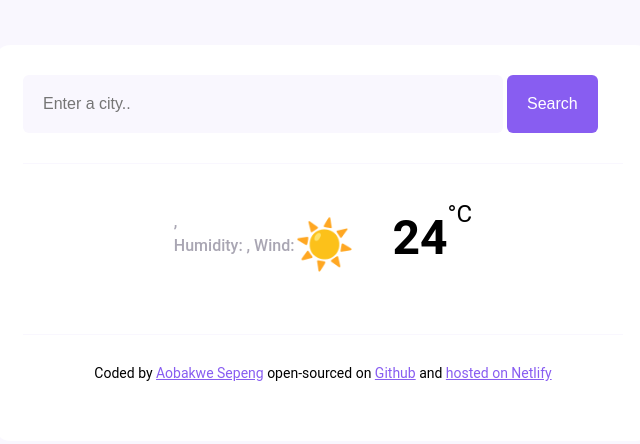
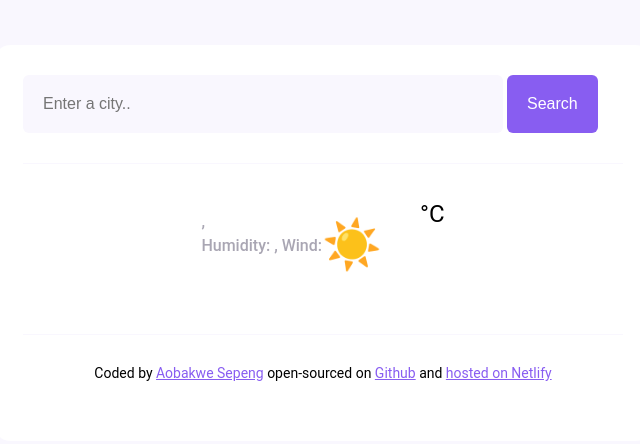
Before and after one commit to aobakwesep/WA002, a plain HTML site: page index.html in a window 1280 px wide. Shown: the whole page, without its empty margins (317-957 px from the left). Drawn offline with nearby package versions, Linux system fonts and the light colour scheme; no server answers.

Commit message:
Updated index.html
Changed id "current-temperature" --> "temperature"

```diff
--- a/index.html
+++ b/index.html
@@ -29,7 +29,7 @@
                 <div class="current-temperature-container">
                     <div class="icon">☀️</div>
                     <div id="icon"></div>
-                    <div class="temperature-value" id="current-temperature">24</div>
+                    <div class="temperature-value" id="temperature"></div>
                     <div class="temperature-unit">°C</div>
                 </div>
             </div>
```
